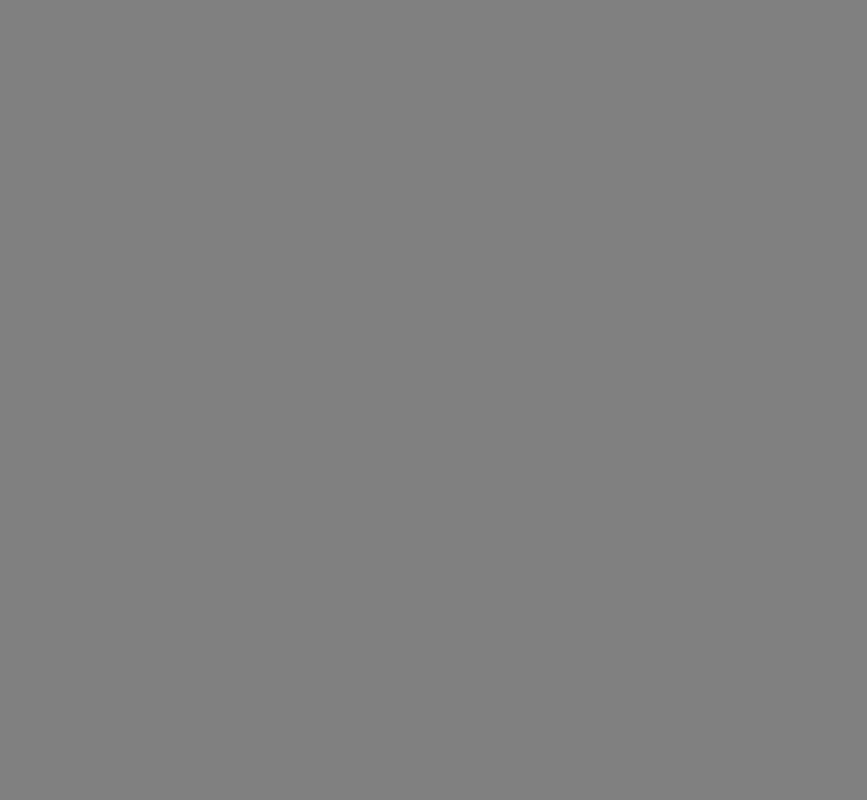
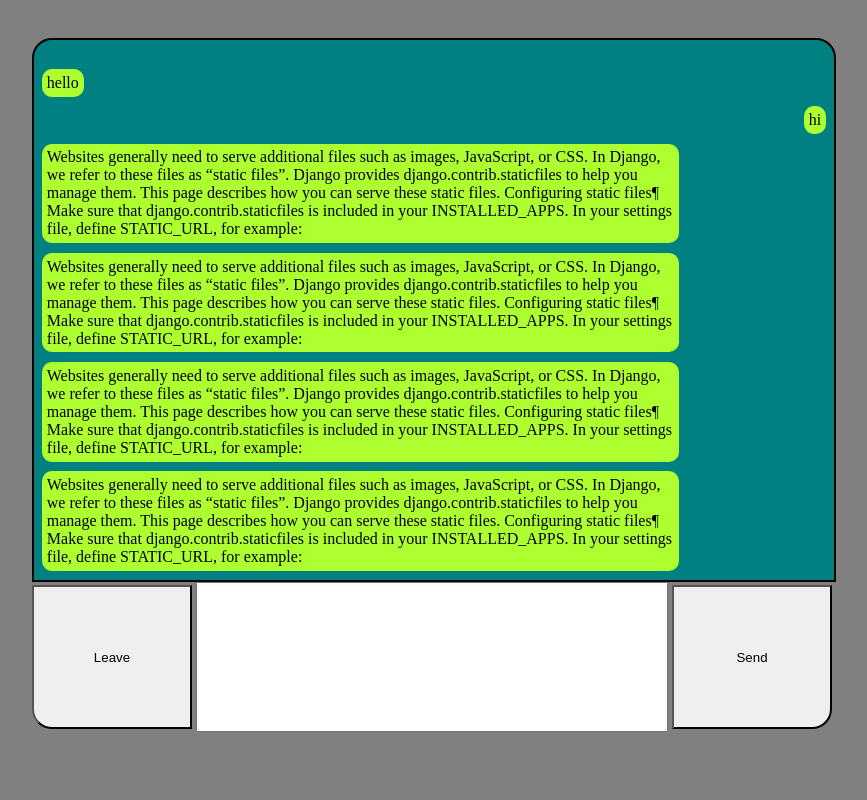
Before and after one commit to j-bodek/real-time-chat, a Django app: page /chat/main in a window 1280 px wide. Before the commit the part shown is empty. Shown: the whole page, without its empty margins (208-1075 px from the left). Run offline with Django 3.2, Linux system fonts and the light colour scheme.

Commit message:
chat_frontend

```diff
--- a/static/style/main.css
+++ b/static/style/main.css
@@ -5,7 +5,67 @@ body {
 }
 
 .main_section {
-    display: block;
+    position: absolute;
     width: 100%;
     height: 100%;
 }
+
+.chat_section {
+    height: 90%;
+    width: 800px;
+    padding-top: 3%;
+    margin: auto;
+}
+
+button {
+    width: 20%;
+    height: 20%;
+}
+
+input {
+    width: 58%;
+    height: 20%;
+}
+
+.chat_box {
+    width: 800px;
+    height: 75%;
+    border-radius: 20px 20px 0 0;
+    display: flex;
+    background-color: teal;
+    border: 2px solid black;
+    margin: auto;
+    overflow-y: scroll;
+}
+
+::-webkit-scrollbar {
+    width: 0;
+    /* Remove scrollbar space */
+    background: transparent;
+    /* Optional: just make scrollbar invisible */
+}
+
+
+.messages {
+    padding: 0.5rem;
+    width: 100%;
+}
+
+.messages>li {
+    clear: both;
+    max-width: 80%;
+    list-style-type: none;
+    text-align: left;
+    background-color: greenyellow;
+    margin: 0.3rem 0 0.3rem 0;
+    padding: 0.3rem;
+    border-radius: 10px;
+}
+
+.stranger {
+    float: left;
+}
+
+.you {
+    float: right;
+}
--- a/templates/main.html
+++ b/templates/main.html
@@ -9,8 +9,50 @@
     <title>Chat</title>
 </head>
 <body>
-    <div class = 'main_section'>
+    <div class='main_section'>
+        <div class='chat_section'>
+        <div class='chat_box'>
+            <ul class="messages">
+                <li class='stranger'>hello</li>
+                <li class='you'>hi</li>
+                <li class='stranger'>Websites generally need to serve additional files such as images, JavaScript, or CSS. In Django, we refer to these files as “static files”. Django provides django.contrib.staticfiles to help you manage them.
 
+                    This page describes how you can serve these static files.
+
+                    Configuring static files¶
+                    Make sure that django.contrib.staticfiles is included in your INSTALLED_APPS.
+
+                    In your settings file, define STATIC_URL, for example:</li>
+                <li class='stranger'>Websites generally need to serve additional files such as images, JavaScript, or CSS. In Django, we refer to these files as “static files”. Django provides django.contrib.staticfiles to help you manage them.
+
+                    This page describes how you can serve these static files.
+
+                    Configuring static files¶
+                    Make sure that django.contrib.staticfiles is included in your INSTALLED_APPS.
+
+                    In your settings file, define STATIC_URL, for example:</li>
+                <li class='stranger'>Websites generally need to serve additional files such as images, JavaScript, or CSS. In Django, we refer to these files as “static files”. Django provides django.contrib.staticfiles to help you manage them.
+
+                    This page describes how you can serve these static files.
+
+                    Configuring static files¶
+                    Make sure that django.contrib.staticfiles is included in your INSTALLED_APPS.
+
+                    In your settings file, define STATIC_URL, for example:</li>
+                <li class='stranger'>Websites generally need to serve additional files such as images, JavaScript, or CSS. In Django, we refer to these files as “static files”. Django provides django.contrib.staticfiles to help you manage them.
+
+                    This page describes how you can serve these static files.
+
+                    Configuring static files¶
+                    Make sure that django.contrib.staticfiles is included in your INSTALLED_APPS.
+
+                    In your settings file, define STATIC_URL, for example:</li>
+            </ul>
+        </div>
+        <button style="border-bottom-left-radius: 20px;">Leave</button>
+        <input type="text">
+        <button style='border-bottom-right-radius: 20px;'>Send</button>
+    </div>
     </div>
 </body>
 </html>
```
